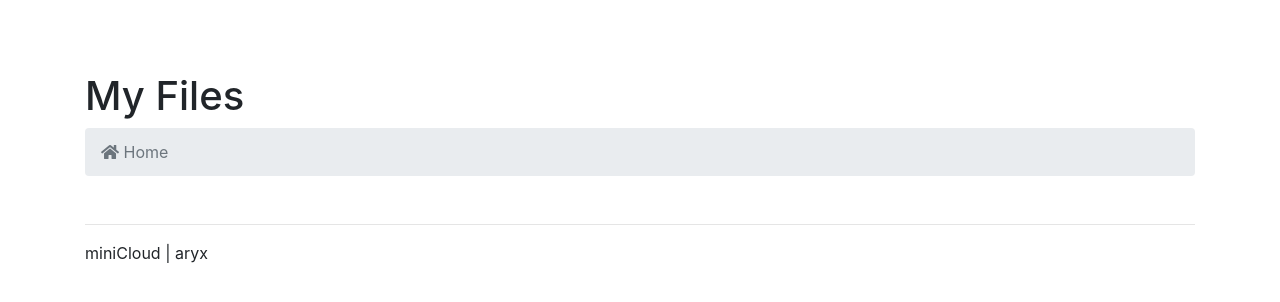
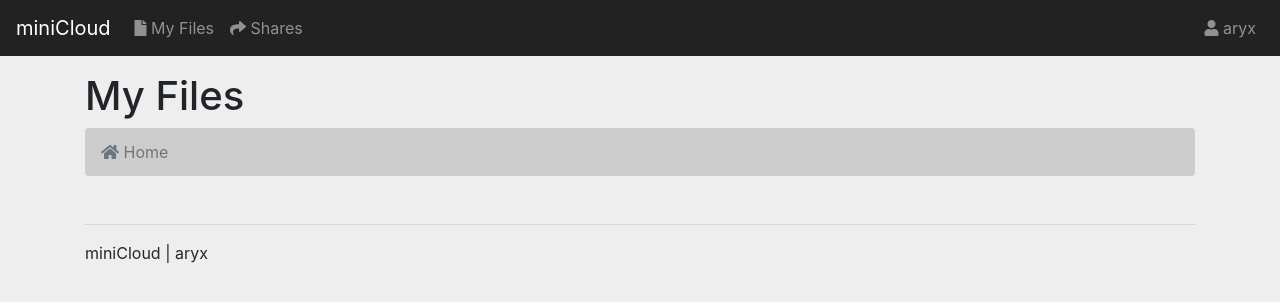
Before and after one commit to aryxs3m/minicloud, a PHP site: page / in a window 1280 px wide. Shown: the top 302 px of the page. Run offline with PHP 8.4, Linux system fonts and the light colour scheme; some libraries are stand-ins or nearby versions.

Commit message:
Theme update

```diff
--- a/css/minicloud.css
+++ b/css/minicloud.css
@@ -1,12 +1,25 @@
 /* Move down content because we have a fixed navbar that is 3.5rem tall */
 body {
     padding-top: 3.5rem;
+    background-color:#eee;
 }
 
 main, footer {
     padding-top: 1rem;
 }
 
-nav .navbar {
+nav.navbar {
     background-color:#222;
 }
+
+nav ol.breadcrumb {
+    background-color:#ccc;
+}
+
+.breadcrumb-item a {
+    color:#222;
+}
+
+.breadcrumb-item a:hover {
+    text-decoration: none;
+}
```
